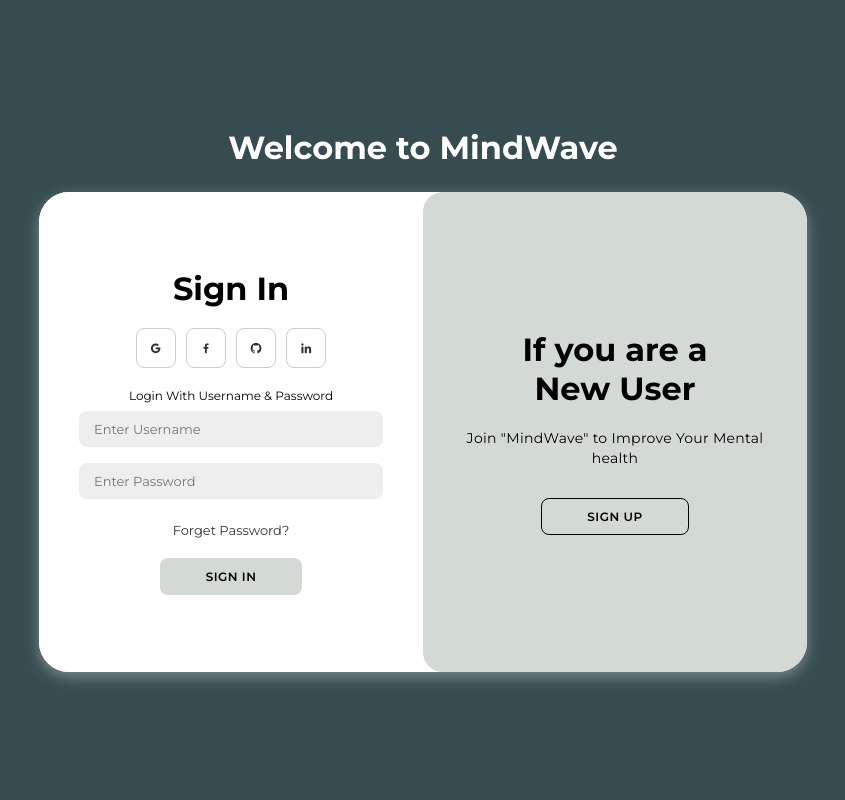
After one commit to Mr-AbhiJoshi/MindWave, a Django app: page /signupUser in a window 1280 px wide. The commit adds this page. Shown: the whole page, without its empty margins (217-1062 px from the left). Run offline with Django 5.2, Linux system fonts and the light colour scheme.

Commit message:
Created Coverpage + Added Sign Up/Sign in Feature

```diff
--- a/home/urls.py
+++ b/home/urls.py
@@ -3,7 +3,7 @@ from django.urls import path
 from home import views
 
 urlpatterns = [
-    path('', views.index, name='home'),
+    path('', views.coverpage, name='coverpage'),
     path('about', views.about, name='about'),
     path('services', views.services, name='services'),
     path('contact', views.contact, name='contacts'),
@@ -13,4 +13,8 @@ urlpatterns = [
     path('therapist', views.therapist, name='therapist'),
     path('assessment', views.assessment, name='assessment'),
     path('resources', views.resources, name='resources'),
+    path('index', views.index, name='home'),
+    path('signupUser', views.signupUser, name='signupUser'),
+    path('loginUser', views.loginUser, name='loginUser'),
+    path('logoutUser', views.logoutUser, name='logoutUser'),
 ]
--- a/home/views.py
+++ b/home/views.py
@@ -1,14 +1,16 @@
-from django.shortcuts import render, HttpResponse
+from django.shortcuts import render, HttpResponse, redirect
 from datetime import datetime
 from home.models import Contact
 from django.contrib import messages
+from django.contrib.auth.models import User
+from django.contrib.auth import logout, authenticate, login
 
 # Create your views here.
 def index(request):
-    context = {
-        "variable":"My first variable"
-    }
-    return render(request, 'index.html', context)
+    if request.user.is_anonymous:
+        return redirect('/')
+
+    return render(request, 'index.html')
     #return HttpResponse('This is homepage')
 
 def about(request):
@@ -28,6 +30,41 @@ def contact(request):
         messages.success(request,"Your message has been sent")
     return render(request, 'contact.html')
 
+def coverpage(request):
+    return render(request, 'coverpage.html')
+
+def signupUser(request):
+    if request.method=="POST":
+        username = request.POST.get('username')
+        email = request.POST.get('email')
+        password = request.POST.get('password')
+        user = User.objects.create_user(username=username, email=email, password=password)
+        messages.success(request,"Sign Up Successful")
+
+        user = authenticate(username=username, password=password)
+        if user is not None:
+            login(request, user)
+            return redirect('/index')
+    return render(request, 'coverpage.html')
+
+def loginUser(request):
+    if request.method=="POST":
+        username = request.POST.get('username')
+        password = request.POST.get('password')
+        user = authenticate(username=username, password=password)
+
+        if user is not None:
+            login(request, user)
+            messages.success(request,"Login Successful")
+            return redirect("/index")
+        else:
+            messages.error(request, 'Login Unsuccessful')
+            return redirect("/")
+
+def logoutUser(request):
+    logout(request)
+    return redirect('/')
+
 def avatar(request):
     return render(request, 'avatar.html')
 
--- /dev/null
+++ b/templates/coverpage.html
@@ -0,0 +1,295 @@
+<!doctype html>
+<html lang="en" class="h-100" data-bs-theme="auto">
+    <head>
+        <meta charset="UTF-8">
+        <meta name="viewport" content="width=device-width, initial-scale=1.0">
+
+        <style>
+            @import url('https://fonts.googleapis.com/css2?family=Montserrat:wght@300;400;500;600;700&display=swap');
+
+            *{
+                margin: 0;
+                padding: 0;
+                box-sizing: border-box;
+                font-family: 'Montserrat', sans-serif;
+            }
+
+            body{
+                background-color: #364c50;
+                display: flex;
+                align-items: center;
+                justify-content: center;
+                flex-direction: column;
+                height: 100vh;
+            }
+
+            .container{
+                background-color: #fff;
+                border-radius: 30px;
+                box-shadow: 0 5px 15px rgba(255, 255, 255, 0.35);
+                position: relative;
+                overflow: hidden;
+                width: 768px;
+                max-width: 100%;
+                min-height: 480px;
+            }
+
+            .container p{
+                font-size: 14px;
+                line-height: 20px;
+                letter-spacing: 0.3px;
+                margin: 20px 0;
+            }
+
+            .container span{
+                font-size: 12px;
+            }
+
+            .container a{
+                color: #333;
+                font-size: 13px;
+                text-decoration: none;
+                margin: 15px 0 10px;
+            }
+
+            .container button{
+                background-color: #d3d9d4;
+                color: #000;
+                font-size: 12px;
+                padding: 10px 45px;
+                border: 1px solid transparent;
+                border-radius: 8px;
+                font-weight: 600;
+                letter-spacing: 0.5px;
+                text-transform: uppercase;
+                margin-top: 10px;
+                cursor: pointer;
+            }
+
+            .container button.hidden{
+                background-color: transparent;
+                border-color: #000;
+            }
+
+            .container form{
+                background-color: #fff;
+                display: flex;
+                align-items: center;
+                justify-content: center;
+                flex-direction: column;
+                padding: 0 40px;
+                height: 100%;
+            }
+
+            .container input{
+                background-color: #eee;
+                border:none;
+                margin: 8px 0;
+                padding: 10px 15px;
+                font-size: 13px;
+                border-radius: 8px;
+                width: 100%;
+                outline: none;
+            }
+
+            .form-container{
+                position: absolute;
+                top: 0;
+                height: 100%;
+                transition: all 0.6s ease-in-out;
+            }
+
+            .sign-in{
+                left: 0;
+                width: 50%;
+                z-index: 2;
+            }
+
+            .container.active .sign-in{
+                transform: translateX(100%);
+            }
+
+            .sign-up{
+                left: 0;
+                width: 50%;
+                opacity: 0;
+                z-index: 1;
+            }
+
+            .container.active .sign-up{
+                transform: translateX(100%);
+                opacity: 1;
+                z-index: 5;
+                animation: move 0.6s;
+            }
+
+            @keyframes move{
+                0%, 49.99%{
+                    opacity: 0;
+                    z-index: 1;
+                }
+                50%, 100%{
+                    opacity: 1;
+                    z-index: 5;
+                }
+            }
+
+            .social-icons{
+                margin: 20px 0;
+            }
+
+            .social-icons a{
+                border: 1px solid #ccc;
+                border-radius: 20%;
+                display: inline-flex;
+                justify-content: center;
+                align-items: center;
+                margin: 0 3px;
+                width: 40px;
+                height: 40px;
+            }
+
+            .toggle-container{
+                position: absolute;
+                top: 0;
+                left: 50%;
+                width: 50%;
+                height: 100%;
+                overflow: hidden;
+                transition: all 0.6s ease-in-out;
+                border-radius: 20px;
+                z-index: 1000;
+            }
+
+            .container.active .toggle-container{
+                transform: translateX(-100%);
+                border-radius: 20px;
+            }
+
+            .toggle{
+                background-color: #d3d9d4;
+                height: 100%;
+                color: #1c404efff;
+                position: relative;
+                left: -100%;
+                height: 100%;
+                width: 200%;
+                transform: translateX(0);
+                transition: all 0.6s ease-in-out;
+            }
+
+            .container.active .toggle{
+                transform: translateX(50%);
+            }
+
+            .toggle-panel{
+                position: absolute;
+                width: 50%;
+                height: 100%;
+                display: flex;
+                align-items: center;
+                justify-content: center;
+                flex-direction: column;
+                padding: 0 30px;
+                text-align: center;
+                top: 0;
+                transform: translateX(0);
+                transition: all 0.6s ease-in-out;
+            }
+
+            .toggle-left{
+                transform: translateX(-200%);
+            }
+
+            .container.active .toggle-left{
+                transform: translateX(0);
+            }
+
+            .toggle-right{
+                right: 0;
+                transform: translateX(0);
+            }
+
+            #main{
+                color:#fff;
+                margin-bottom: 25px;
+            }
+        </style>
+
+        <link href='https://unpkg.com/boxicons@2.1.4/css/boxicons.min.css' rel='stylesheet'>        <!--https://boxicons.com/ -->
+
+        <title>MindWave</title>
+    </head>
+
+    <body>
+        <h1 id='main'>Welcome to MindWave</h1>
+        <div class="container" id="container">
+            <div class="form-container sign-up">
+                <form method='post' action='/signupUser'>
+                    {% csrf_token %}
+                    <h1>Create Account</h1>
+                    <div class="social-icons">
+                        <a href="#" class="icons"><i class='bx bxl-google'></i></a>
+                        <a href="#" class="icons"><i class='bx bxl-facebook'></i></a>
+                        <a href="#" class="icons"><i class='bx bxl-github'></i></a>
+                        <a href="#" class="icons"><i class='bx bxl-linkedin'></i></a>
+                    </div>
+                    <span>Register with E-mail</span>
+                    <input type="text" name='username' placeholder="Enter Username">
+                    <input type="email" name='email' placeholder="Enter E-mail">
+                    <input type="password" name='password' placeholder="Enter Password">
+                    <button>Sign Up</button>
+                </form>
+            </div>
+
+
+            <div class="form-container sign-in">
+                <form method='post' action='/loginUser'>
+                    {% csrf_token %}
+                    <h1>Sign In</h1>
+                    <div class="social-icons">
+                        <a href="#" class="icons"><i class='bx bxl-google'></i></a>
+                        <a href="#" class="icons"><i class='bx bxl-facebook'></i></a>
+                        <a href="#" class="icons"><i class='bx bxl-github'></i></a>
+                        <a href="#" class="icons"><i class='bx bxl-linkedin'></i></a>
+                    </div>
+                    <span>Login With Username & Password</span>
+                    <input type="text" name='username' placeholder="Enter Username">
+                    <input type="password" name='password' placeholder="Enter Password">
+                    <a href="#">Forget Password?</a>
+                    <button>Sign In</button>
+                </form>
+            </div>
+
+
+            <div class="toggle-container">
+                <div class="toggle">
+                    <div class="toggle-panel toggle-left">
+                        <h1>If you are an<br>Existing User</h1>
+                        <p>Sign in with Username & Passowrd</p>
+                        <button class="hidden" id="login">Sign In</button>
+                    </div>
+                    <div class="toggle-panel toggle-right">
+                        <h1>If you are a<br>New User</h1>
+                        <p>Join "MindWave" to Improve Your Mental health</p>
+                        <button class="hidden" id="register">Sign Up</button>
+                    </div>
+                </div>
+            </div>
+        </div>
+
+        <script>
+            const container = document.getElementById('container');
+            const registerBtn = document.getElementById('register');
+            const loginBtn = document.getElementById('login');
+
+            registerBtn.addEventListener('click', () => {
+                container.classList.add("active");
+            });
+
+            loginBtn.addEventListener('click', () => {
+                container.classList.remove("active");
+            });
+        </script>
+    </body>
+</html>
```
Also changed, not shown: templates/base.html (+5 -2 lines), db.sqlite3.
